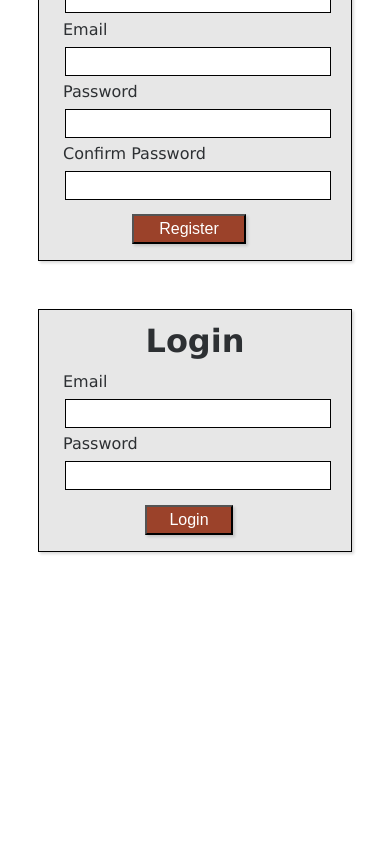
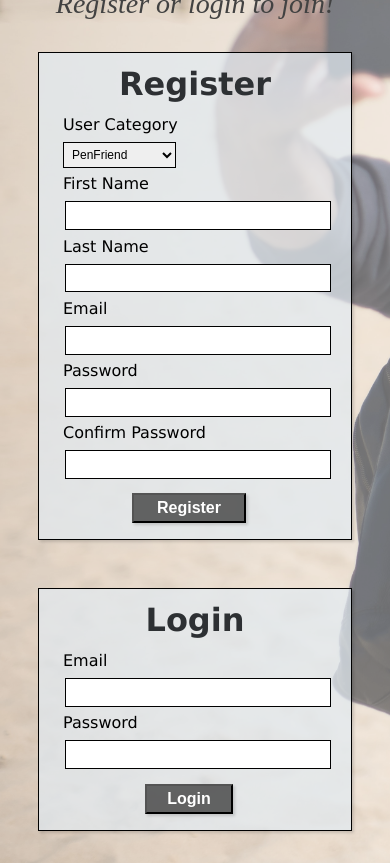
Before and after one commit to Lstedmanfalls/PenFriends, a Django app: page / in a window 390 px wide; the page is wider, and only the part inside the window is pictured. Shown: the part 373-1236 px from the top of that part. Before the commit the page ends 928 px from the top of that part, so only its background shows below. Run offline with Django 3.2, Linux system fonts and the light colour scheme.

Commit message:
Styled login page

```diff
--- a/login_registration_app/static/login_style.css
+++ b/login_registration_app/static/login_style.css
@@ -32,7 +32,7 @@ html{
 
 #container::after{
     content:"";
-    /* background-image:url("sunflower.jpg"); */
+    background-image:url("group_beach.jpg");
     opacity:.6;
     top:0;
     left:0;
@@ -106,7 +115,7 @@ p{
 #wrapper{
     display:flex;
     justify-content:center;
-    padding-top:3rem;
+    padding-top:2rem;
 }
 
 @media only screen and (max-width:480px){
@@ -117,10 +126,10 @@ p{
 }
 
 #wrapper div{
-    background-color:rgba(225, 225, 225, .8);
+    background-color:rgba(227, 235, 243, 0.7);
     width:25%;
-    margin:2rem 7rem;
-    border:.2rem solid black;
+    margin:2rem 4rem;
+    border:.1rem solid black;
     box-shadow:rgba(0, 0, 0, 0.15) 1.95px 1.95px 2.6px;;
 }
 
@@ -157,7 +166,7 @@ form{
 label{
     font-size:2rem;
     margin-bottom:1rem;
-    color:#2D3033;
+    color:black;
 }
 
 input{
@@ -175,7 +184,7 @@ input, select{
 select{
     padding:.5rem;
     align-self: left;
-    width:20%;
+    width:45%;
 }
 
 input:-webkit-autofill,
@@ -187,13 +196,14 @@ input:-webkit-autofill:active{
 
 button{
     padding:.5rem 1rem;
-    width:50%;
+    width:55%;
     font-size:2rem;
+    font-weight: bold;
     align-self:center;
     margin-top:1rem;
     box-shadow:rgba(0, 0, 0, 0.15) 1.95px 1.95px 2.6px;
     color:white;
-    background-color:#9b422a;
+    background-color:rgba(66, 66, 66, 0.8);
 }
 
 @media only screen and (max-width:480px){
--- a/login_registration_app/templates/index.html
+++ b/login_registration_app/templates/index.html
@@ -11,7 +11,8 @@
 <body>
     <div id="container">
         <header>
-            <h1>Please register for an account or login</h1>
+            <p id="logo"><span><img src="https://fonts.gstatic.com/s/i/materialiconsoutlined/edit_location/v16/24px.svg">P</span>en<span>F</span>riends&#8482</p>
+            <h1>Register or login to join!</h1>
         </header>
         <div id ="messages">
             {% if messages %}
@@ -29,7 +30,7 @@
                 {% csrf_token %}
                     <label for="category">User Category</label>
                     <select name="category">
-                        <option value = "penpal">Penpal</option>
+                        <option value = "penpal">PenFriend</option>
                         <option value ="admin">Admin</option>
                     </select>
                     <label for="first_name">First Name</label>
```
Also changed, not shown: other parts of login_registration_app/static/login_style.css (+17 -8 lines), login_registration_app/static/group_beach.jpg (added), login_registration_app/static/seniors_beach.jpg (added), login_registration_app/static/seniors_tech.jpg (renamed from penfriends_app/static/seniors_tech.jpg).
